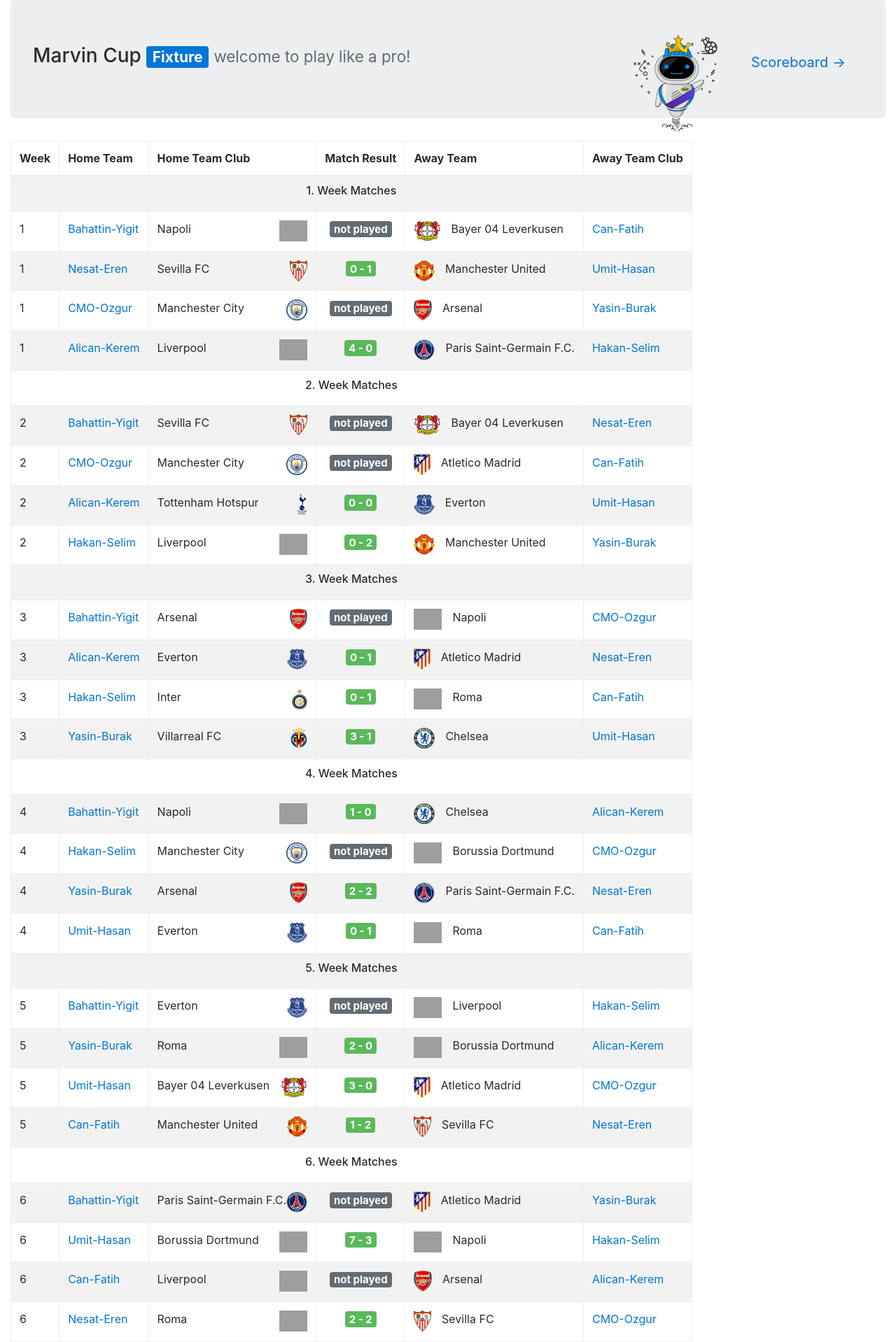
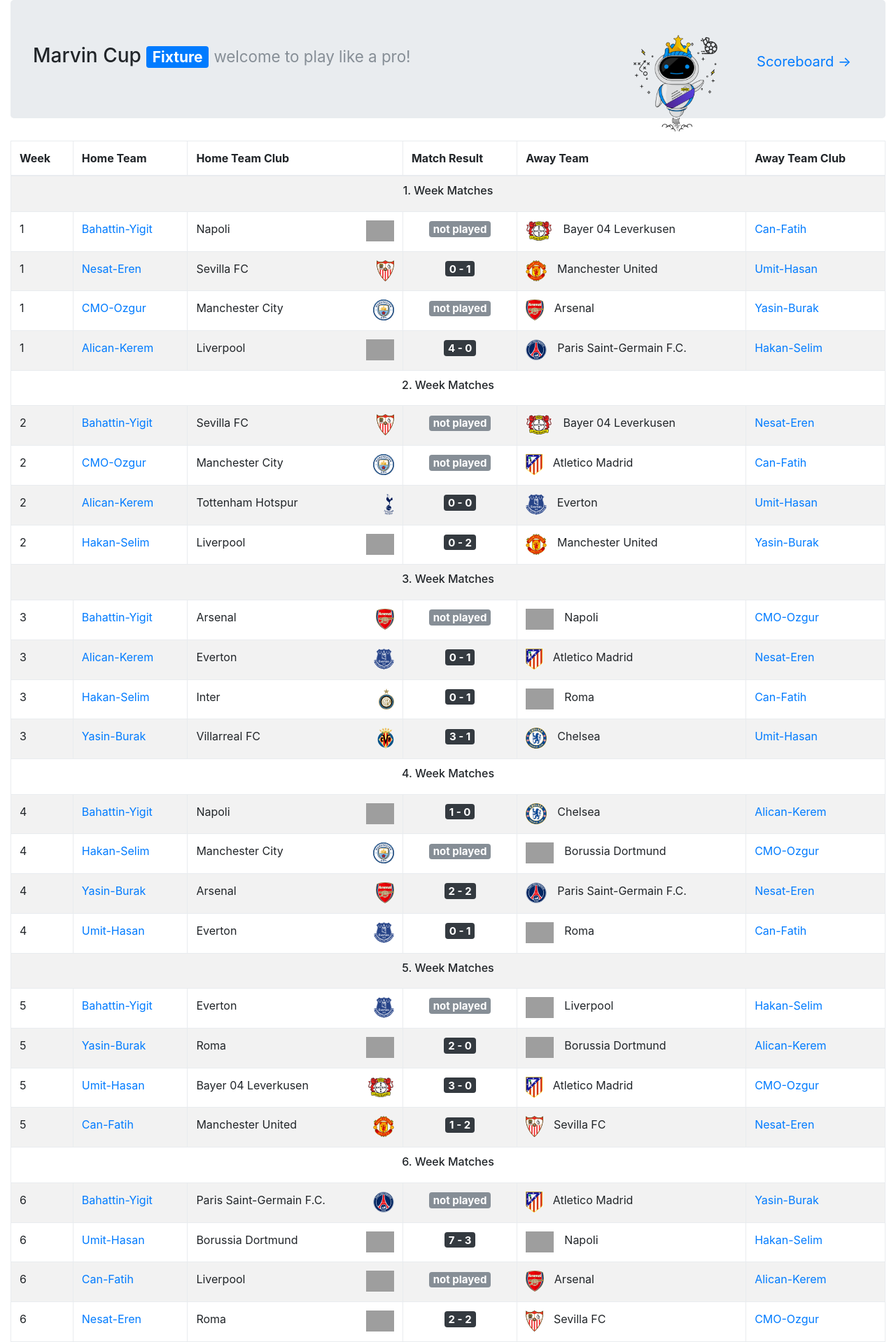
Before and after one commit to keremciu/fifa-tournament-generator, a Django app: page /1/ in a window 1280 px wide. Shown: the top 1918 px of the page at 70% size. Run offline with Django 3.2, Linux system fonts and the light colour scheme; data comes from the database, SQL or seed files in the repository; some libraries are stand-ins or nearby versions; grey boxes are pictures that could not be loaded.

Commit message:
bootstrap update

```diff
--- a/tournament/initial/templates/fixture.html
+++ b/tournament/initial/templates/fixture.html
@@ -5,7 +5,7 @@
         <title>{{ season.name }} - FIFA TOURNAMENT</title>
         <meta name="apple-mobile-web-app-capable" content="yes" />
         <meta name="viewport" content="shrink-to-fit=yes">
-        <link rel="stylesheet" href="https://maxcdn.bootstrapcdn.com/bootstrap/4.0.0-alpha.6/css/bootstrap.min.css" integrity="sha384-rwoIResjU2yc3z8GV/NPeZWAv56rSmLldC3R/AZzGRnGxQQKnKkoFVhFQhNUwEyJ" crossorigin="anonymous">
+        <link rel="stylesheet" href="https://maxcdn.bootstrapcdn.com/bootstrap/4.0.0-beta/css/bootstrap.min.css" integrity="sha384-/Y6pD6FV/Vv2HJnA6t+vslU6fwYXjCFtcEpHbNJ0lyAFsXTsjBbfaDjzALeQsN6M" crossorigin="anonymous">
     </head>
     <body>
         <!-- List of Fixtures -->
@@ -51,9 +51,9 @@
                 <td class="text-center">
                   <h5>
                     {% if fixture.is_played %}
-                      <span class="badge badge-success">{{ fixture.home_score }} - {{ fixture.away_score }}</span>
+                      <span class="badge badge-dark">{{ fixture.home_score }} - {{ fixture.away_score }}</span>
                     {% else %}
-                      <span class="badge badge-default">not played</span>
+                      <span class="badge badge-secondary">not played</span>
                     {% endif %}
                   </h5>
                 </td>
--- a/tournament/initial/templates/scoreboard.html
+++ b/tournament/initial/templates/scoreboard.html
@@ -5,7 +5,7 @@
         <title>Scoreboard - {{ season.name }} - FIFA TOURNAMENT</title>
         <meta name="apple-mobile-web-app-capable" content="yes" />
         <meta name="viewport" content="shrink-to-fit=yes">
-        <link rel="stylesheet" href="https://maxcdn.bootstrapcdn.com/bootstrap/4.0.0-alpha.6/css/bootstrap.min.css" integrity="sha384-rwoIResjU2yc3z8GV/NPeZWAv56rSmLldC3R/AZzGRnGxQQKnKkoFVhFQhNUwEyJ" crossorigin="anonymous">
+        <link rel="stylesheet" href="https://maxcdn.bootstrapcdn.com/bootstrap/4.0.0-beta/css/bootstrap.min.css" integrity="sha384-/Y6pD6FV/Vv2HJnA6t+vslU6fwYXjCFtcEpHbNJ0lyAFsXTsjBbfaDjzALeQsN6M" crossorigin="anonymous">
     </head>
     <body>
         <!-- List of Fixtures -->
@@ -19,7 +19,7 @@
               <a href="/{{ season.id}}/" class="btn btn-lg btn-link float-right">Fixture →</a>
             </h3>
           </div>
-          <div class="card mb-4">
+          <div class="card mb-4 p-4">
             <div class="card-block">
               <h6>{{ season.played_count }} matches are played of {{ season.matchs_count }} matches.</h6>
               <div class="progress">
--- a/tournament/initial/templates/teamfixture.html
+++ b/tournament/initial/templates/teamfixture.html
@@ -6,7 +6,7 @@
         <title>{{ season.name }} - FIFA TOURNAMENT</title>
         <meta name="apple-mobile-web-app-capable" content="yes" />
         <meta name="viewport" content="shrink-to-fit=yes">
-        <link rel="stylesheet" href="https://maxcdn.bootstrapcdn.com/bootstrap/4.0.0-alpha.6/css/bootstrap.min.css" integrity="sha384-rwoIResjU2yc3z8GV/NPeZWAv56rSmLldC3R/AZzGRnGxQQKnKkoFVhFQhNUwEyJ" crossorigin="anonymous">
+        <link rel="stylesheet" href="https://maxcdn.bootstrapcdn.com/bootstrap/4.0.0-beta/css/bootstrap.min.css" integrity="sha384-/Y6pD6FV/Vv2HJnA6t+vslU6fwYXjCFtcEpHbNJ0lyAFsXTsjBbfaDjzALeQsN6M" crossorigin="anonymous">
     </head>
     <body>
         <!-- List of Fixtures -->
@@ -49,7 +49,7 @@
                     {% if fixture.is_played %}
                       <span class="badge {% get_result_class teamid fixture %}">{{ fixture.home_score }} - {{ fixture.away_score }}</span>
                     {% else %}
-                      <span class="badge badge-default">not played</span>
+                      <span class="badge badge-secondary">not played</span>
                     {% endif %}
                   </h5>
                 </td>
```
